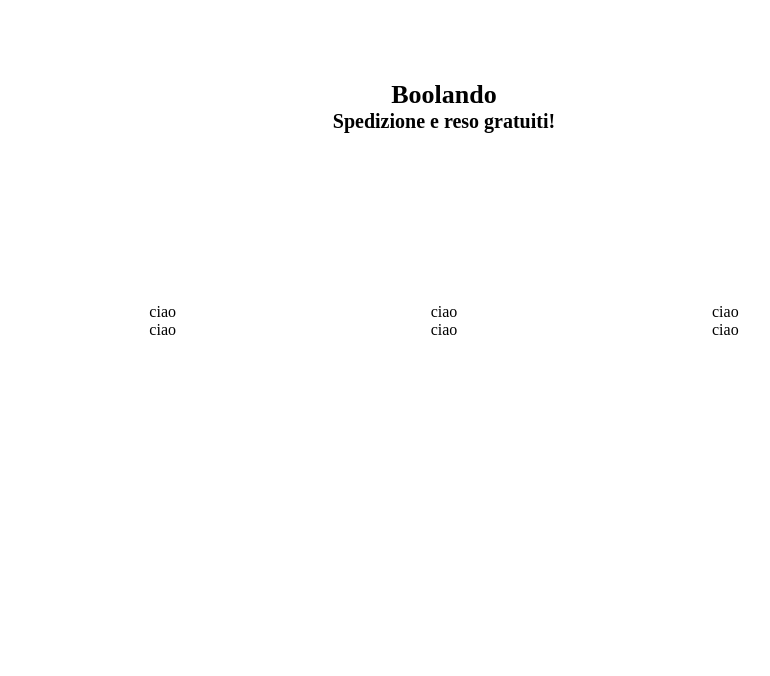
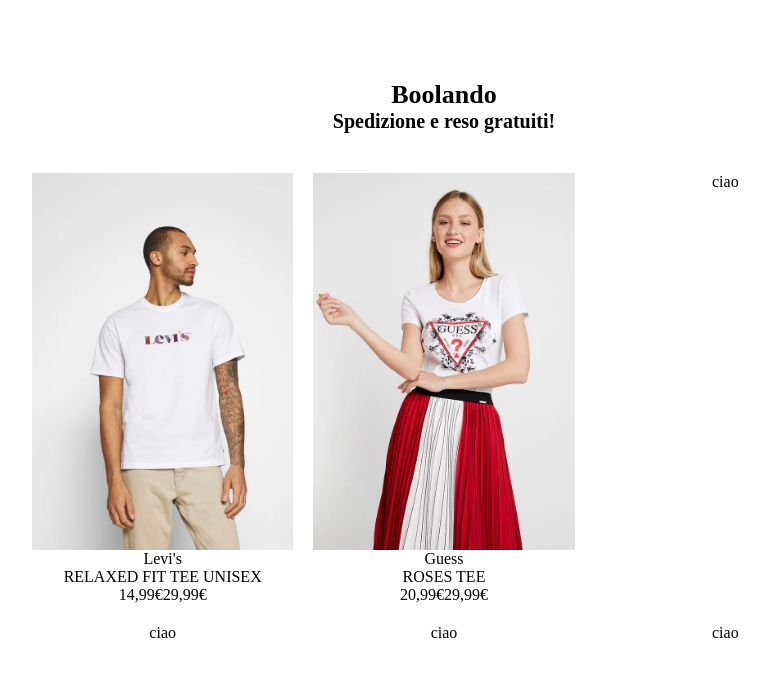
Before and after one commit to AlessandroBaldisser/html-css-boolando, a plain HTML site: page index.html in a window 1280 px wide. Shown: the whole page, without its empty margins (196-966 px from the left). Drawn offline with Linux system fonts and the light colour scheme.

Commit message:
ADD:first twp product

```diff
--- a/app.css/style.css
+++ b/app.css/style.css
@@ -5,7 +5,8 @@
 }
 
 .container-title{
-    padding: 80px;
+    padding: 20px 80px;
+    padding-top: 80px;
     margin: 0 auto;
     max-width: 1024px;
     text-align: center;
@@ -20,7 +21,7 @@
 }
 
 .container-main{
-    padding: 80px;
+    padding: 0px 80px;
     margin: 0 auto;
     max-width: 1024px;
     text-align: center;
@@ -36,4 +37,10 @@
 
 .col33{
     width: calc(100%/3);
+    padding: 10px;
 }
+
+.img-product{
+    display: block;
+    width: 100%;
+}
--- a/index.html
+++ b/index.html
@@ -18,12 +18,30 @@
         </div>
         <div class="container-main">
             <div class="row">
-                <div class="col33">ciao</div>
-                <div class="col33">ciao</div>
-                <div class="col33">ciao</div>
-                <div class="col33">ciao</div>
-                <div class="col33">ciao</div>
-                <div class="col33">ciao</div>
+                <div class="col33">
+                    <img class="img-product" src="./img/1.webp" alt="foto1">
+                    <div>Levi's</div>
+                    <div>RELAXED FIT TEE UNISEX</div>
+                    <span class="price">14,99&#8364</span><span>29,99&#8364</span>
+                </div>
+                <div class="col33">
+                    <img class="img-product" src="./img/2.webp" alt="">
+                    <div>Guess</div>
+                    <div>ROSES TEE</div>
+                    <span class="price">20,99&#8364</span><span>29,99&#8364</span>
+                </div>
+                <div class="col33">
+                    ciao
+                </div>
+                <div class="col33">
+                    ciao
+                </div>
+                <div class="col33">
+                    ciao
+                </div>
+                <div class="col33">
+                    ciao
+                </div>
             </div>
 
         </div>
```
